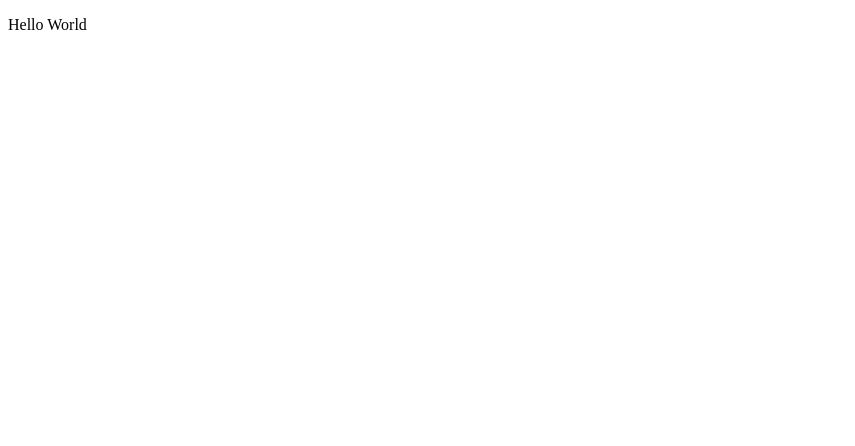
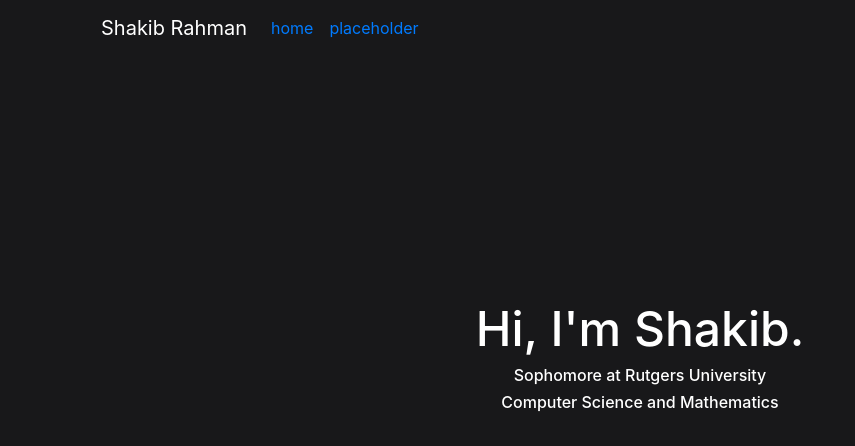
Before and after one commit to cakoshakib/portfolio-site, a React (Create React App) app: page / in a window 1280 px wide. Shown: the top 446 px of the page, without its empty margins (0-855 px from the left). Built offline with nearby package versions, Linux system fonts and the light colour scheme; the HTML template or start-up script is replaced by a standard one.

Commit message:
Basic landing page & navbar setup

```diff
--- a/public/index.html
+++ b/public/index.html
@@ -1,6 +1,12 @@
 <!DOCTYPE html>
 <html lang="en">
   <head>
+    <link
+      rel="stylesheet"
+      href="https://maxcdn.bootstrapcdn.com/bootstrap/4.3.1/css/bootstrap.min.css"
+      integrity="sha384-ggOyR0iXCbMQv3Xipma34MD+dH/1fQ784/j6cY/iJTQUOhcWr7x9JvoRxT2MZw1T"
+      crossorigin="anonymous"
+    />
     <meta charset="utf-8" />
     <link rel="icon" href="%PUBLIC_URL%/favicon.ico" />
     <meta name="viewport" content="width=device-width, initial-scale=1" />
--- /dev/null
+++ b/src/App.css
@@ -0,0 +1,9 @@
+body {
+  height: 100%;
+  background-color: #18181a;
+  color: white;
+}
+
+#navbar {
+  background-color:none;
+}
--- a/src/App.js
+++ /dev/null
@@ -1,11 +0,0 @@
-import React from 'react';
-
-const App = () => {
-  return (
-    <div>
-      <p>Hello World</p>
-    </div>
-  )
-}
-
-export default App;
--- /dev/null
+++ b/src/App.tsx
@@ -0,0 +1,44 @@
+import React from 'react';
+import Landing from './components/Landing'
+import './App.css'
+
+import {
+  BrowserRouter as Router,
+  Switch, Route, Link
+} from "react-router-dom"
+
+import { Navbar, Nav, Button, Form } from 'react-bootstrap'
+
+
+const App = () => {
+  return (
+    <Router>
+      <div className="container">
+      <Navbar collapseOnSelect expand="lg" variant="dark" id="navbar">
+        <Navbar.Brand href="#">Shakib Rahman</Navbar.Brand>
+        <Navbar.Toggle aria-controls="responsive-navbar-nav"/>
+        <Navbar.Collapse id="responsive-navbar-nav">
+          <Nav className="mr-auto">
+            <Nav.Link href="#" as="span">
+              <Link to="/">home</Link>
+            </Nav.Link>
+            <Nav.Link href="#" as="span">
+              <Link to="/">placeholder</Link>
+            </Nav.Link>
+          </Nav>
+        </Navbar.Collapse>
+      </Navbar>
+
+        <Switch>
+          <Route path="/">
+            <div className="d-flex flex-column min-vh-90 justify-content-center align-items-center">
+              <Landing />
+            </div>
+          </Route>
+        </Switch>
+      </div>
+    </Router>
+  )
+}
+
+export default App;
--- /dev/null
+++ b/src/components/Landing.css
@@ -0,0 +1,23 @@
+#headerContainer {
+  position: absolute;
+  top: 45%;
+  left: 50%;
+  transform: translate(-50%, -50%);
+}
+
+#pfp {
+  display: block;
+  margin: auto;
+  max-width: 40%;
+  height: auto;
+  margin-bottom: 10px;
+  box-shadow: 0px 6px 5px #ccc;
+}
+
+.sub-desc {
+  font-size: 1em;
+}
+
+h1 {
+  font-size: 3em;
+}
--- /dev/null
+++ b/src/components/Landing.tsx
@@ -0,0 +1,33 @@
+import React from 'react';
+import './Landing.css'
+import { Image } from 'react-bootstrap'
+
+const Profile = () => (
+  <Image id="pfp" src="https://imgur.com/JJE5uau.png" roundedCircle />
+)
+
+const Title = () => {
+  return (
+    <h1 className="main-title d-flex justify-content-center"> Hi, I'm Shakib. </h1>
+  )
+}
+
+const Description = () => {
+  return (
+    <div>
+      <h3 className="sub-desc d-flex justify-content-center"> Sophomore at Rutgers University </h3>
+      <h3 className="sub-desc d-flex justify-content-center"> Computer Science and Mathematics </h3>
+    </div>
+  )
+}
+
+const Landing = () => {
+  return (
+    <div id="headerContainer">
+      <Title />
+      <Description />
+    </div>
+  )
+}
+
+export default Landing;
--- /dev/null
+++ b/src/react-app-env.d.ts
@@ -0,0 +1 @@
+/// <reference types="react-scripts" />
```
Also changed, not shown: package.json (+10 -0 lines), tsconfig.json (added, +26 -0 lines), 2 other files (tests, documents, lock files or other folders).
